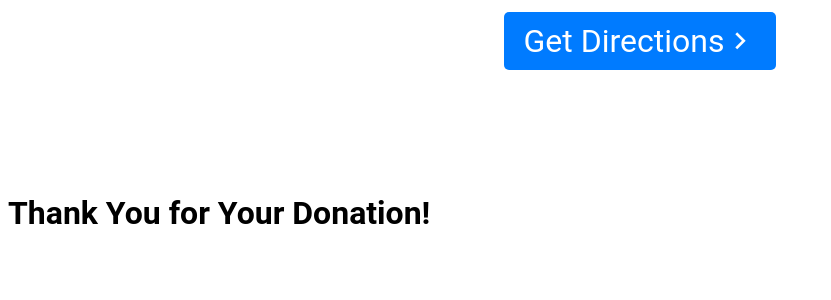
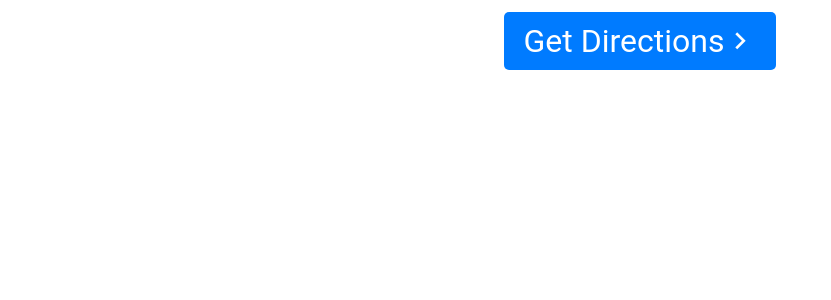
Before and after one commit to harshavardhan-md/Sharity, a Flask app: page /thank_you in a window 1280 px wide. Shown: the part 431-731 px from the top of the page, without its empty margins (0-831 px from the left). Run offline with Flask 3, Linux system fonts and the light colour scheme; some libraries are stand-ins or nearby versions.

Commit message:
Update thank_you.html

```diff
--- a/templates/thank_you.html
+++ b/templates/thank_you.html
@@ -21,7 +21,7 @@
         </p>
       </div>
 
-      <h1>Thank You for Your Donation!</h1>
+<!--       <h1>Thank You for Your Donation!</h1>
 
       {% if ashram %}
       <div class="ashram-details">
@@ -33,7 +33,7 @@
       </div>
   {% else %}
       <p>{{ message }}</p>
-  {% endif %}
+  {% endif %} -->
 
     <script>
         document.getElementById("getDirectionsButton").addEventListener("click", function() {
```
